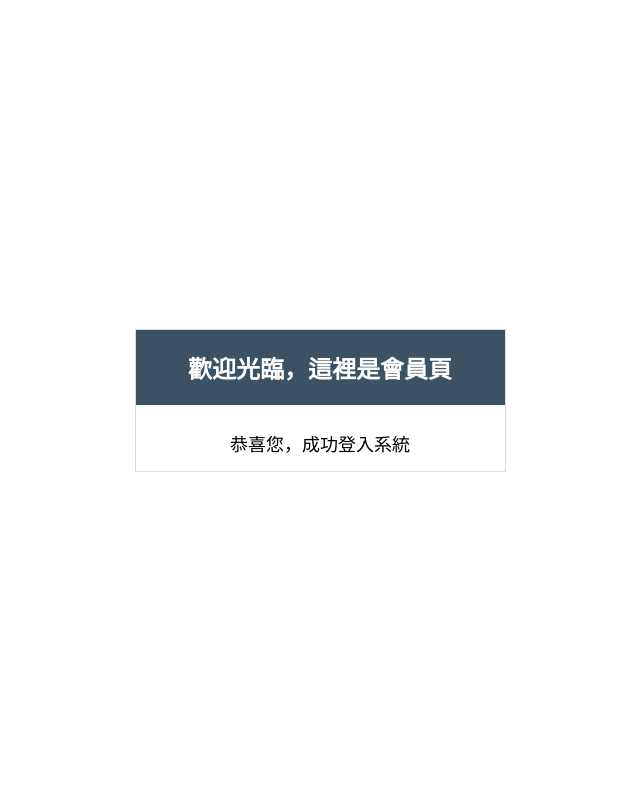
After one commit to Arthur801/website_for_wehelp_kaihong, a FastAPI app: template week4/templates/member.html in a window 1280 px wide. The commit adds this page. Shown: the whole page, without its empty margins (320-960 px from the left). Run offline with FastAPI, Linux system fonts and the light colour scheme; the template is opened without the code that fills it, so the values that code supplies are empty.

Commit message:
Finish task 2 in week4

```diff
--- a/week4/main.py
+++ b/week4/main.py
@@ -1,7 +1,57 @@
-from fastapi import FastAPI
-from jinja2 import Template
+from typing import Annotated
+
+from fastapi import FastAPI, Request, Form
+from fastapi.responses import HTMLResponse, RedirectResponse
+from fastapi.staticfiles import StaticFiles
+from fastapi.templating import Jinja2Templates
+
 app=FastAPI()
 
-@app.get("/")
-def index():
-    return [100, 200, 300]
+app.mount("/static", StaticFiles(directory="static"), name="static")
+
+templates = Jinja2Templates(directory="templates")
+
+USER_DATABASE = {
+    "abc@abc.com" : "abc"
+}
+
+@app.get("/", response_class=HTMLResponse)
+async def index(request: Request):
+    return templates.TemplateResponse(
+        request=request,
+        name="index.html"
+    )
+
+@app.post("/signin")
+async def signin(email: Annotated[str, Form()], password: Annotated[str, Form()]):
+    if email == "" or password == "":
+        return RedirectResponse(
+            url="/ohoh?msg=請輸入信箱和密碼",
+            status_code=307
+        )
+
+    if email in USER_DATABASE:
+        if password == USER_DATABASE[email]:
+            return RedirectResponse(
+                url="/member",
+                status_code=303
+            )
+    return RedirectResponse(
+        url="/ohoh?msg=信箱或密碼輸入錯誤",
+        status_code=303
+    )
+
+@app.get("/member")
+async def member(request: Request):
+    return templates.TemplateResponse(
+        request=request,
+        name="member.html"
+    )
+
+@app.get("/ohoh")
+async def ohoh(request: Request, msg: str = ""):
+    return templates.TemplateResponse(
+        request=request,
+        name="ohoh.html",
+        context={"msg": msg}
+    )
--- a/week4/static/static.css
+++ b/week4/static/static.css
@@ -14,15 +14,19 @@ body {
     align-items: center;
     flex-direction: column;
 
+    width: 369px;
+
     border: 1px solid rgba(130, 130, 130, 30%);
     padding-bottom: 10px;
 }
 
-.signin-bannar {
+.bannar {
     box-sizing: border-box;
+    width: 369px;
     background-color: rgb(59, 82, 100);
     font-size: 24px;
     font-weight: 900;
+    text-align: center;
     color:white;
     justify-content: center;
     align-items: center;
@@ -30,10 +34,10 @@ body {
     margin-bottom: 20px;
 }
 
-.signin-system-text {
+.system-text {
     display: block;
-    font-size: 20px;
-    font-weight: 700;
+    font-size: 18px;
+    padding: 5px 5px;
 }
 
 #signin-form {
--- /dev/null
+++ b/week4/templates/member.html
@@ -0,0 +1,15 @@
+<!DOCTYPE html>
+<html lang="en">
+<head>
+    <meta charset="UTF-8">
+    <meta name="viewport" content="width=device-width, initial-scale=1.0">
+    <link rel="stylesheet" href="{{ url_for('static', path='/static.css') }}">
+    <title>Document</title>
+</head>
+<body>
+    <section class="view">
+        <div class="bannar">歡迎光臨，這裡是會員頁</div>
+        <div class="system-text">恭喜您，成功登入系統</div>
+    </section>
+</body>
+</html>
```
Also changed, not shown: week4/templates/index.html (+4 -4 lines), week4/templates/ohoh.html (added, +15 -0 lines).
